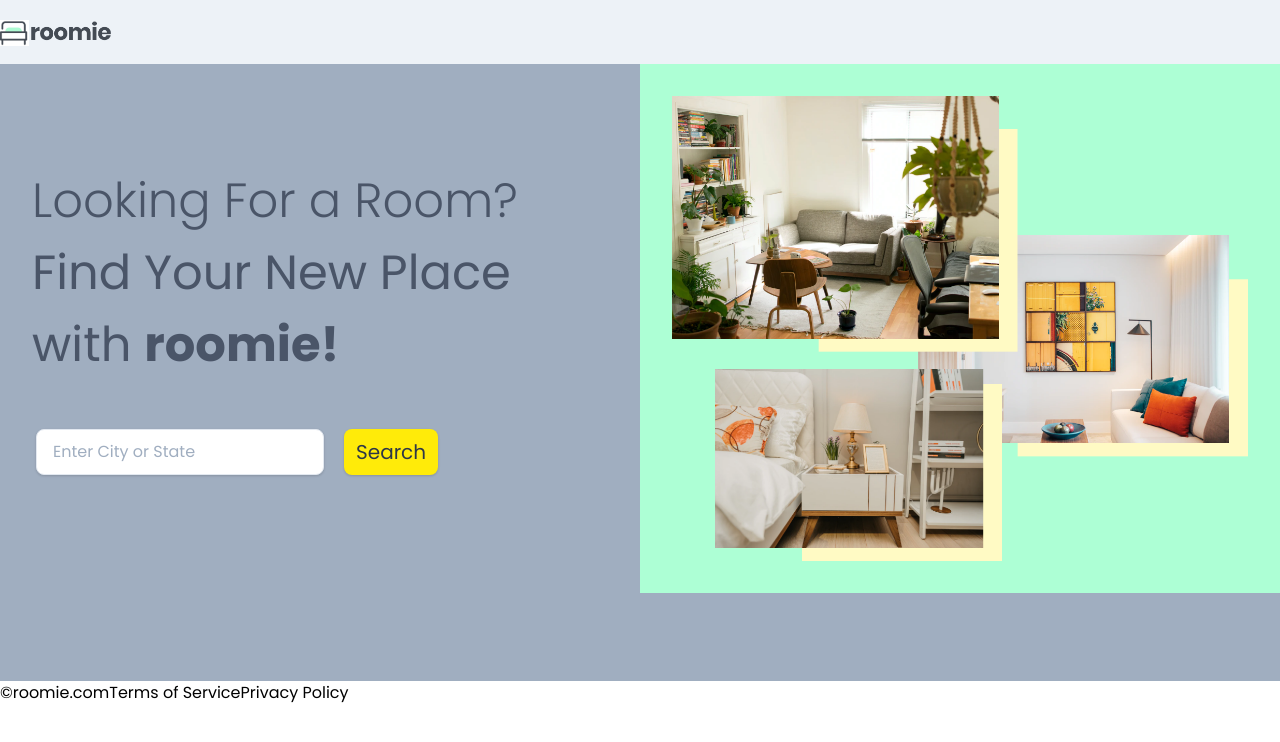
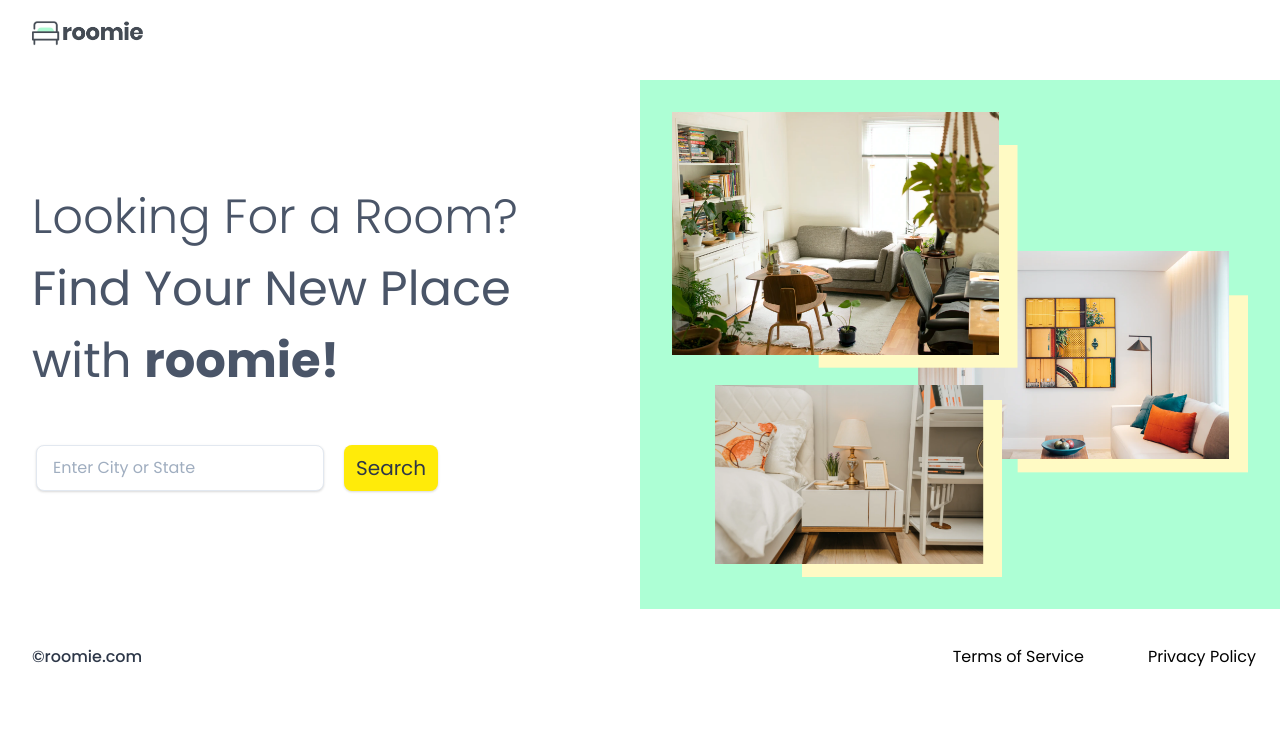
Before and after one commit to lucasmrl/roomie, a React (Create React App) app in the folder roomie-frontend/: page / in a window 1280 px wide. Shown: the top 742 px of the page. Built offline with nearby package versions, Linux system fonts and the light colour scheme.

Commit message:
FE: Main + Footer

```diff
--- a/roomie-frontend/src/App.js
+++ b/roomie-frontend/src/App.js
@@ -58,13 +58,14 @@ function App() {
   const navbar = isAuth ? <NavbarUser /> : <NavbarGuest />;
 
   return (
+    <div className="lg:flex lg:flex-col">
       <Router>
-      <div className="lg:bg-gray-200">
-        <div className="px-8 py-4 sm:max-w-xl sm:px-0">
-          <img src={logo} alt="Logo" className="h-8" />
+        <div className="">
+          <div className="px-8 py-4 sm:max-w-xl sm:px-0 lg:max-w-none">
+            <img src={logo} alt="Logo" className="h-8 px-8" />
             {/* {navbar} */}
           </div>
-        <div className="lg:bg-gray-500 lg:h-full">
+          <div className="lg:h-auto">
             <Switch>
               <Route path="/" exact component={Home} />
               <Route path="/login" component={Login} />
@@ -81,10 +82,15 @@ function App() {
               <Route component={NotFound} />
             </Switch>
           </div>
-        <div className="hidden lg:flex">
-          <p>&copy;roomie.com</p>
-          <ul className="lg:flex">
-            <li>
+          <div className="hidden lg:flex lg:justify-between lg:h-16 lg:content-center lg:items-center lg:my-4 xl:my-0">
+            <div>
+              <p className="px-8 lg:font-medium text-gray-800">
+                &copy;roomie.com
+              </p>
+            </div>
+            <div>
+              <ul className="lg:flex lg:ml-16 lg:pr-6">
+                <li className="pr-16">
                   <Link to="/">Terms of Service</Link>
                 </li>
                 <li>
@@ -93,7 +99,9 @@ function App() {
               </ul>
             </div>
           </div>
+        </div>
       </Router>
+    </div>
   );
 }
 
--- a/roomie-frontend/src/components/Home.js
+++ b/roomie-frontend/src/components/Home.js
@@ -7,7 +7,7 @@ function Home(props) {
   const onSubmit = (data) => props.history.push("/listings");
 
   return (
-    <div className="flex lg:w-screen lg:h-auto">
+    <div className="flex lg:w-screen lg:h-auto lg:items-center lg:py-8 xl:py-4">
       {/* Left */}
       <div className="lg:w-1/2 lg:flex lg:flex-col lg:justify-center">
         <div className="bg-themeGreen lg:hidden">
@@ -37,8 +37,8 @@ function Home(props) {
         </form>
       </div>
       {/* Right */}
-      <div className="hidden lg:inline lg:w-1/2 lg:bg-themeGreen lg:h-full">
-        <img className="p-8" src={firstImage} alt="Rooms" />
+      <div className="hidden lg:inline lg:w-1/2 lg:bg-themeGreen lg:h-auto">
+        <img className="h-auto p-8" src={firstImage} alt="Rooms" />
       </div>
     </div>
   );
--- a/roomie-frontend/src/index.js
+++ b/roomie-frontend/src/index.js
@@ -5,7 +5,7 @@ import AuthContextProvider from "./context/AuthContext";
 import "./tailwind.generated.css";
 
 ReactDOM.render(
-  <div className="antialiased mx-auto max-w-md sm:max-w-xl lg:mx-0 lg:flex">
+  <div className="antialiased mx-auto max-w-md sm:max-w-xl lg:mx-0 lg:max-w-none lg:max-h-screen">
     <AuthContextProvider>
       <App />
     </AuthContextProvider>
```
Lines whose indentation alone changed are shown as unchanged.
